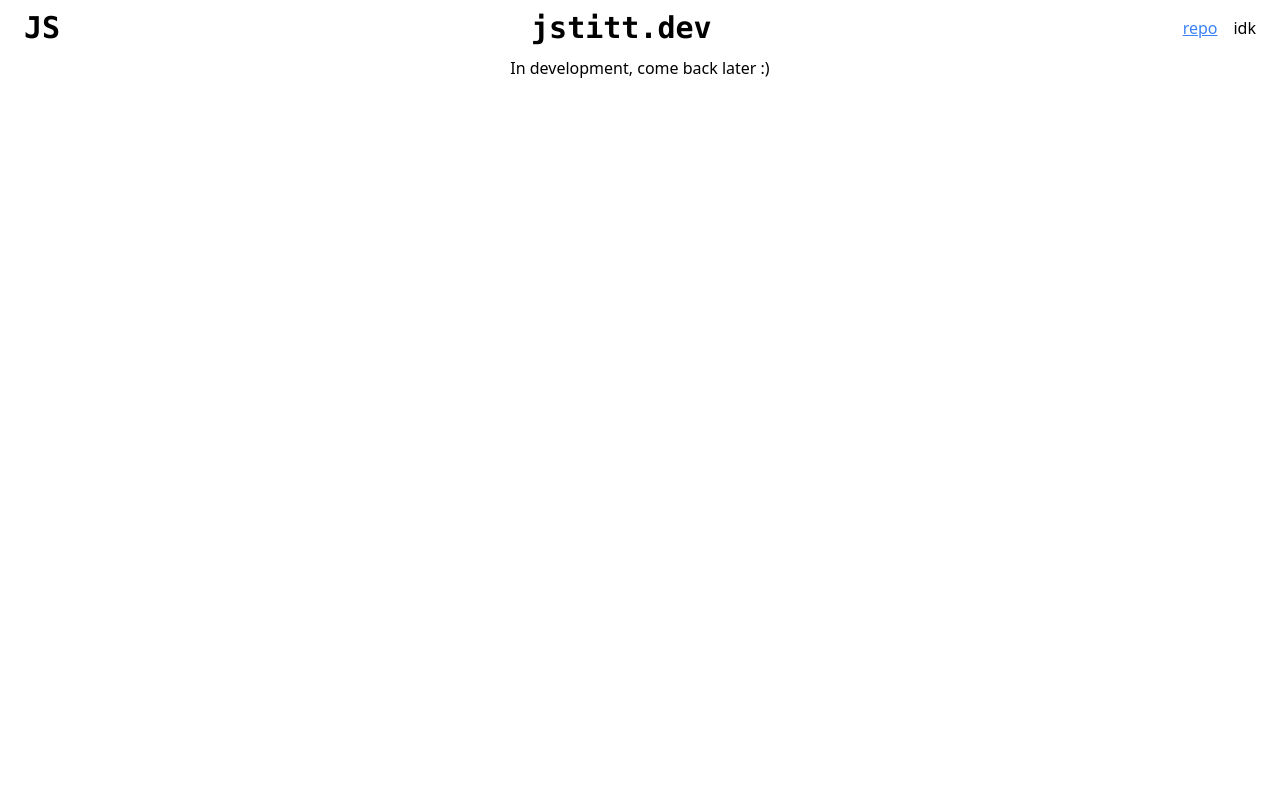
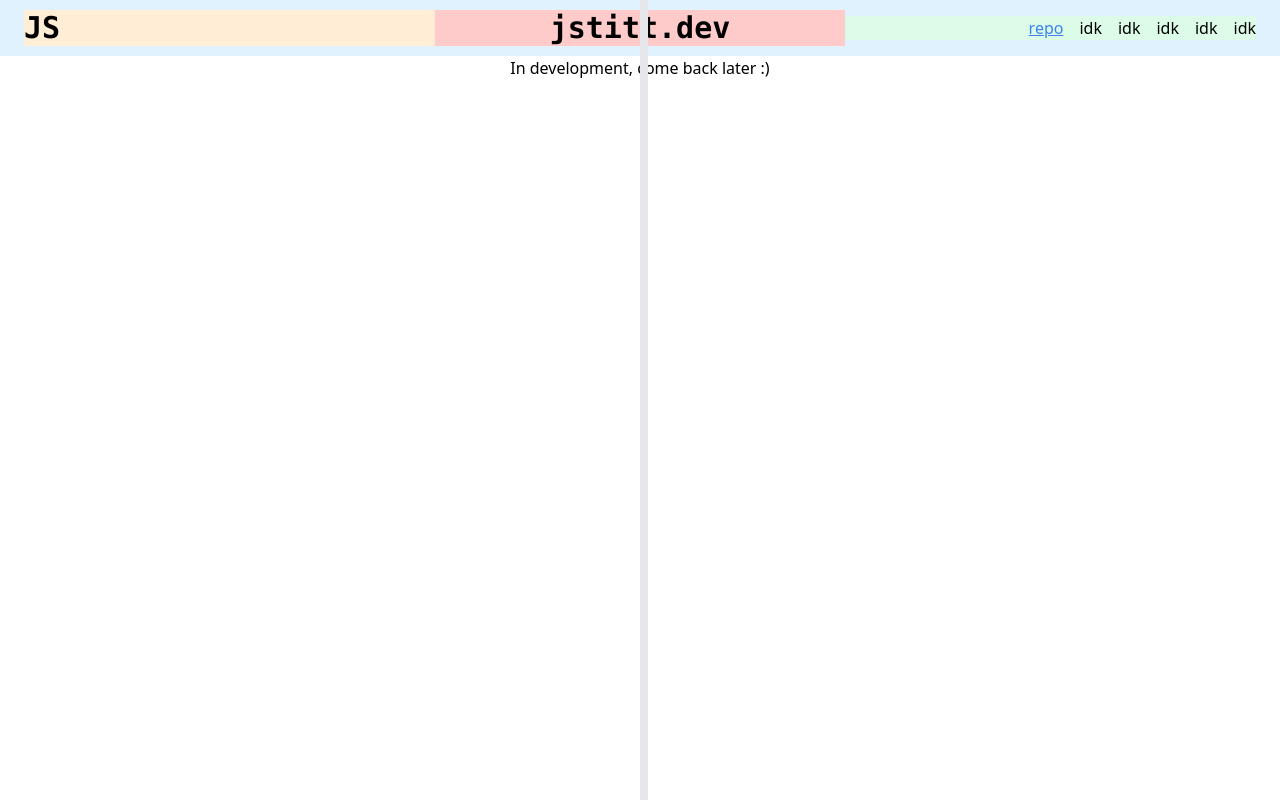
Before and after one commit to JustinStitt/jstitt.dev, a SvelteKit app: page / in a window 1280 px wide. Built offline with nearby package versions, Linux system fonts and the light colour scheme.

Commit message:
add node version to package.json
Signed-off-by: Justin Stitt <justinstitt@google.com>

```diff
--- a/package.json
+++ b/package.json
@@ -29,5 +29,6 @@
 		"svelte": "^5.0.0",
 		"tailwindcss": "^3.4.9",
 		"vite": "^5.0.3"
-	}
+	},
+  "engines": {"node": ">=18.0.0"}
 }
--- a/src/routes/+layout.svelte
+++ b/src/routes/+layout.svelte
@@ -3,11 +3,17 @@
 	let { children } = $props();
 </script>
 
-<div class="flex h-14 items-center justify-between px-4 lg:px-6">
-	<h1 class="font-mono text-3xl font-bold">JS</h1>
-	<h1 class="font-mono text-3xl font-bold">jstitt.dev</h1>
-	<div class="flex gap-4">
+<div class="absolute left-1/2 h-full min-w-2 bg-gray-200"></div>
+
+<div class="flex h-14 items-center justify-between bg-sky-100 px-4 lg:px-6">
+	<h1 class="w-full bg-orange-100 font-mono text-3xl font-bold">JS</h1>
+	<h1 class="w-full bg-red-200 text-center font-mono text-3xl font-bold">jstitt.dev</h1>
+	<div class="flex w-full justify-end gap-4 bg-green-100">
 		<a class="text-blue-500 underline" href="https://github.com/justinstitt/jstitt.dev">repo</a>
+		<h1>idk</h1>
+		<h1>idk</h1>
+		<h1>idk</h1>
+		<h1>idk</h1>
 		<h1>idk</h1>
 	</div>
 </div>
```
Also changed, not shown: 1 other file (tests, documents, lock files or other folders).
